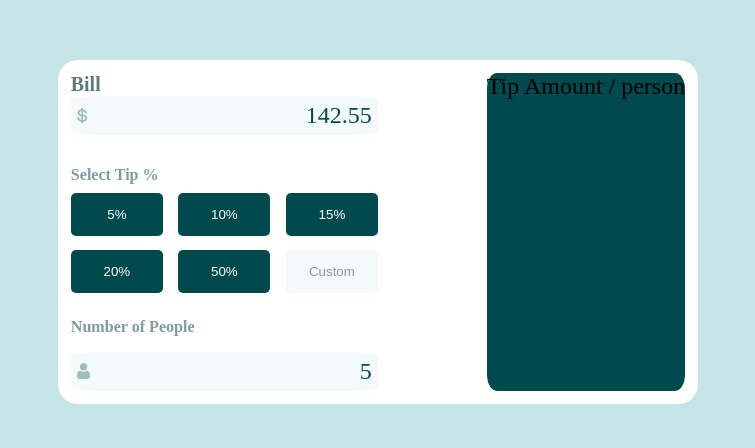
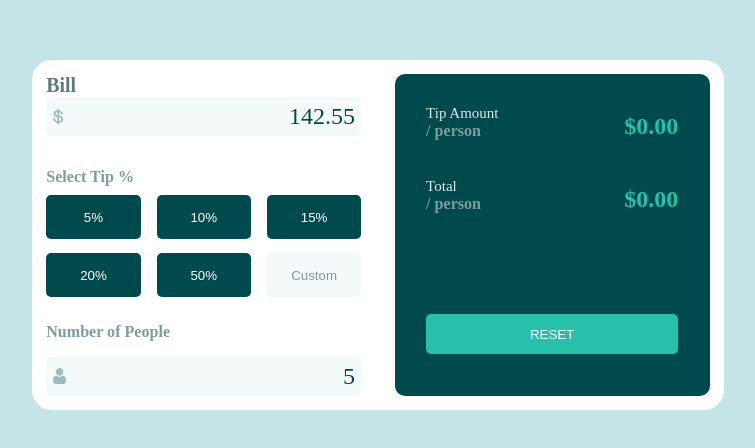
Before and after one commit to Jide-nna/Tip-Calculator, a plain HTML site: page index.html in a window 1280 px wide. Shown: the part 132-580 px from the top of the page, without its empty margins (262-1017 px from the left). Drawn offline with Linux system fonts and the light colour scheme.

Commit message:
progressing 1.0

```diff
--- a/CSS/style.css
+++ b/CSS/style.css
@@ -14,7 +14,7 @@
 }
 body {
     font-size: 24px;
-    padding: 15% 25%;
+    padding: 15% 23%;
     background: var(--Light-grayish-cyan);
 }
 #body {
@@ -23,6 +23,7 @@ body {
     padding: 2%;
     display: grid;
     grid-template-columns: repeat(2, 1fr);
+    gap: 5%;
 }
 h5 {
     color: var(--Dark-grayish-cyan);
@@ -32,7 +33,13 @@ h5 {
     justify-content: space-between;
     background: var(--Very-light-grayish-cyan);
     padding: 2%;
-    border-radius: 10%;
+    border-radius: 5px;
+}
+.bill-amount:hover,
+.bill-amount:active {
+    border: 2px solid var(--Strong-cyan);
+    opacity: 80%;
+    cursor: pointer;
 }
 .bill-amount img {
     height: 2%;
@@ -58,17 +65,43 @@ button {
     padding: 15%;
     color: var(--White);
 }
+button:hover,
+button:active {
+    cursor: pointer;
+    background: var(--Strong-cyan);
+}
+.flex {
+    display: flex;
+    justify-content: space-between;
+}
+small {
+    font-size: 15px;
+    color: red;
+    opacity: 80%;
+    margin-top: 10%;
+    display: none;
+}
 .custom {
     background: var(--Very-light-grayish-cyan);
     color: var(--Grayish-cyan);
+}
+.custom:hover,
+.custom:active {
+    border: 2px solid var(--Strong-cyan);
+    opacity: 80%;
 }
 .individual {
     display: flex;
     justify-content: space-between;
     background: var(--Very-light-grayish-cyan);
     padding: 2%;
-    border-radius: 10%;
+    border-radius: 5px;
     margin-top: 5%;
+}
+.after {
+    border: 2px solid red;
+    border-radius: 5px;
+    opacity: 70%;
 }
 .individual img {
     height: 2%;
@@ -78,7 +111,46 @@ button {
     color: var(--Very-dark-cyan);
 }
 .right {
-    border-radius: 5%;
+    border-radius: 10px;
     background: var(--Very-dark-cyan);
-    justify-self: end;
+    padding: 10%;
 }
+.left-2 p {
+    font-size: 15px;
+    color: var(--Very-light-grayish-cyan);
+    opacity: 90%;
+}
+.u,
+.m {
+    display: flex;
+    justify-content: space-between;
+}
+.left-2 h6,
+.left-3 h6 {
+    margin-top: 0%;
+}
+.m {
+    margin-top: 15%;
+}
+.left-3 p {
+    color: var(--Very-light-grayish-cyan);
+    opacity: 90%;
+    font-size: 15px;
+}
+.right button {
+    background: var(--Strong-cyan);
+    width: 100%;
+    padding: 5%;
+    margin-top: 40%;
+    text-transform: uppercase;
+}
+.right button:hover,
+.right button:active {
+    cursor: pointer;
+    opacity: 70%;
+    color: var(--Very-dark-cyan);
+}
+.right h4{
+    color: var(--Strong-cyan);
+    margin-top: 15%;
+}
--- a/index.html
+++ b/index.html
@@ -11,7 +11,7 @@
     <section id="body">
         <div class="left">
             <h5>Bill</h5>
-            <div class="bill-amount">
+            <div class="bill-amount active">
                 <img src="./images/icon-dollar.svg" alt="">
                 <p class="amount">142.55</p>
             </div>
@@ -24,15 +24,35 @@
             <button>50%</button>
             <button class="custom">Custom</button>
             </div>
+            <div class="flex">
             <h6>Number of People</h6>
+            <small>Can't be zero</small>
+            </div>
             <div class="individual">
                 <img src="./images/icon-person.svg" alt="">
                 <p class="number">5</p>
             </div>
         </div>
         <div class="right">
-            <p>Tip Amount
-                / person</p>
+            <div class="u">
+            <div class="left-2">
+            <p>Tip Amount</p>
+            <h6>/ person</h6>
+        </div>
+        <div class="tip-amount">
+            <h4>$0.00</h4>
+        </div>
+        </div>
+        <div class="m">
+        <div class="left-3">
+            <p> Total</p>
+            <h6>/ person</h6>
+        </div>
+        <div class="total-person">
+            <h4>$0.00</h4>
+        </div>
+        </div>
+        <button>Reset</button>
         </div>
     </section>
     <script src="./JS/script.js"></script>
```
